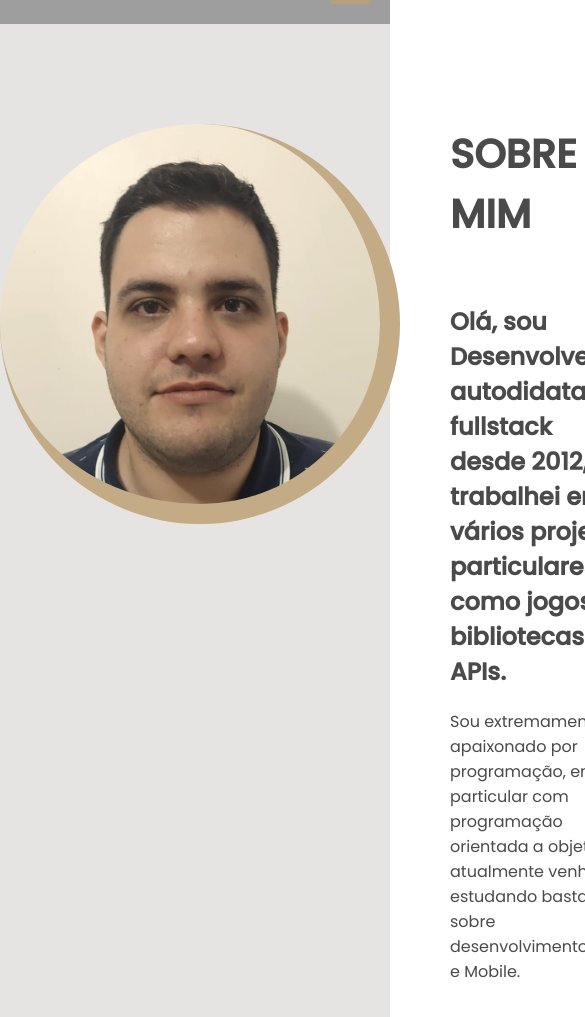
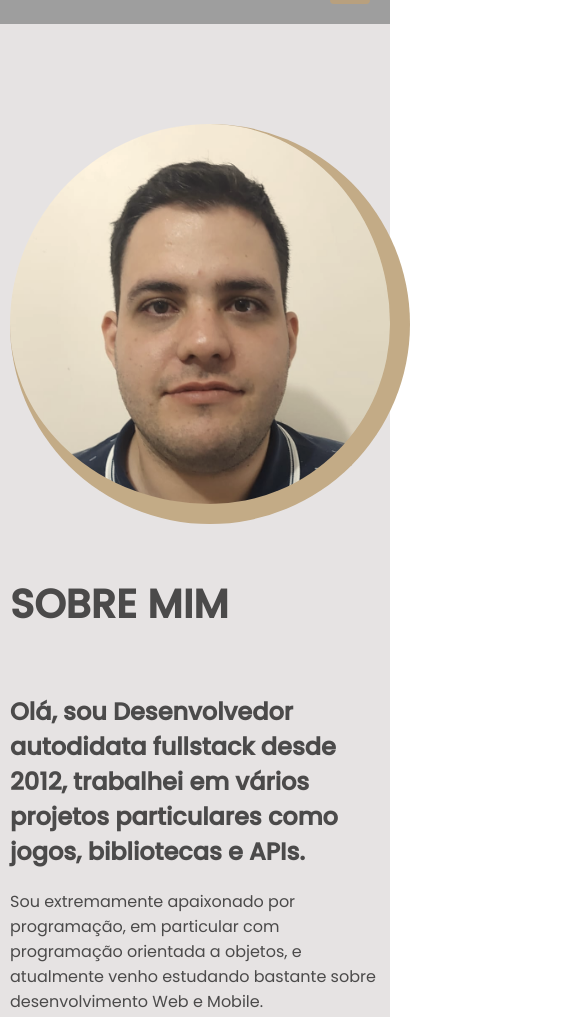
Before and after one commit to Torres156/Portfolio, a plain HTML site: page src/index.html in a window 390 px wide. Shown: the part 820-1837 px from the top of the page, 585 px wide, since content can reach past the window. Drawn offline with nearby package versions, Linux system fonts and the light colour scheme; grey boxes are pictures that could not be loaded.

Commit message:
Fix: About padding and Header Right hide!

```diff
--- a/src/assets/css/about.css
+++ b/src/assets/css/about.css
@@ -41,7 +41,14 @@ main > .about{
 @media (max-width:1020px)
 {
     main > .about{
-        padding: 100px 0;
+        padding: 100px 10px;
+    }
+}
+
+@media(max-width: 800px)
+{
+    .about > div{
+        flex-wrap: wrap !important;
     }
 }
 
--- a/src/assets/css/header.css
+++ b/src/assets/css/header.css
@@ -22,6 +22,12 @@ header > div:last-child{
     gap: 0 50px;
 }
 
+@media screen and (max-width: 800px){
+    header > div:last-child{
+        display: none !important;
+    }
+}
+
 header a{
     color: var(--font-color-header-a);
     font-weight: 500;
--- a/src/index.html
+++ b/src/index.html
@@ -72,7 +72,7 @@
                     <div class="flex column">
                         <div class="flex perfil-image"></div>
                     </div>
-                    <div class="flex column horizontal-center">
+                    <div class="about-desc flex column horizontal-center">
                         <h1 class="letter-upper">Sobre mim</h1>
                         <h2 style="margin-top:60px">Olá, sou Desenvolvedor autodidata fullstack desde 2012, trabalhei em vários projetos particulares
                             como jogos, bibliotecas e APIs.
```
